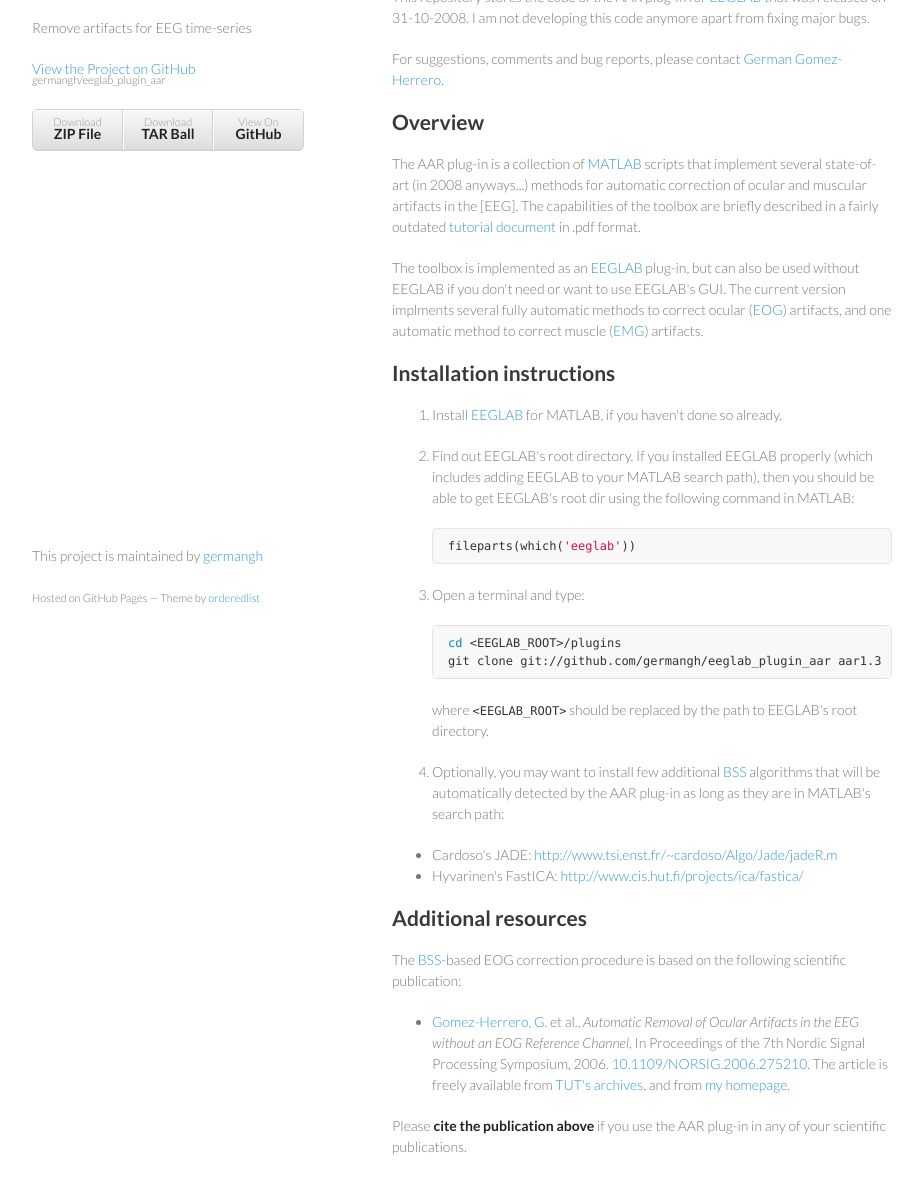
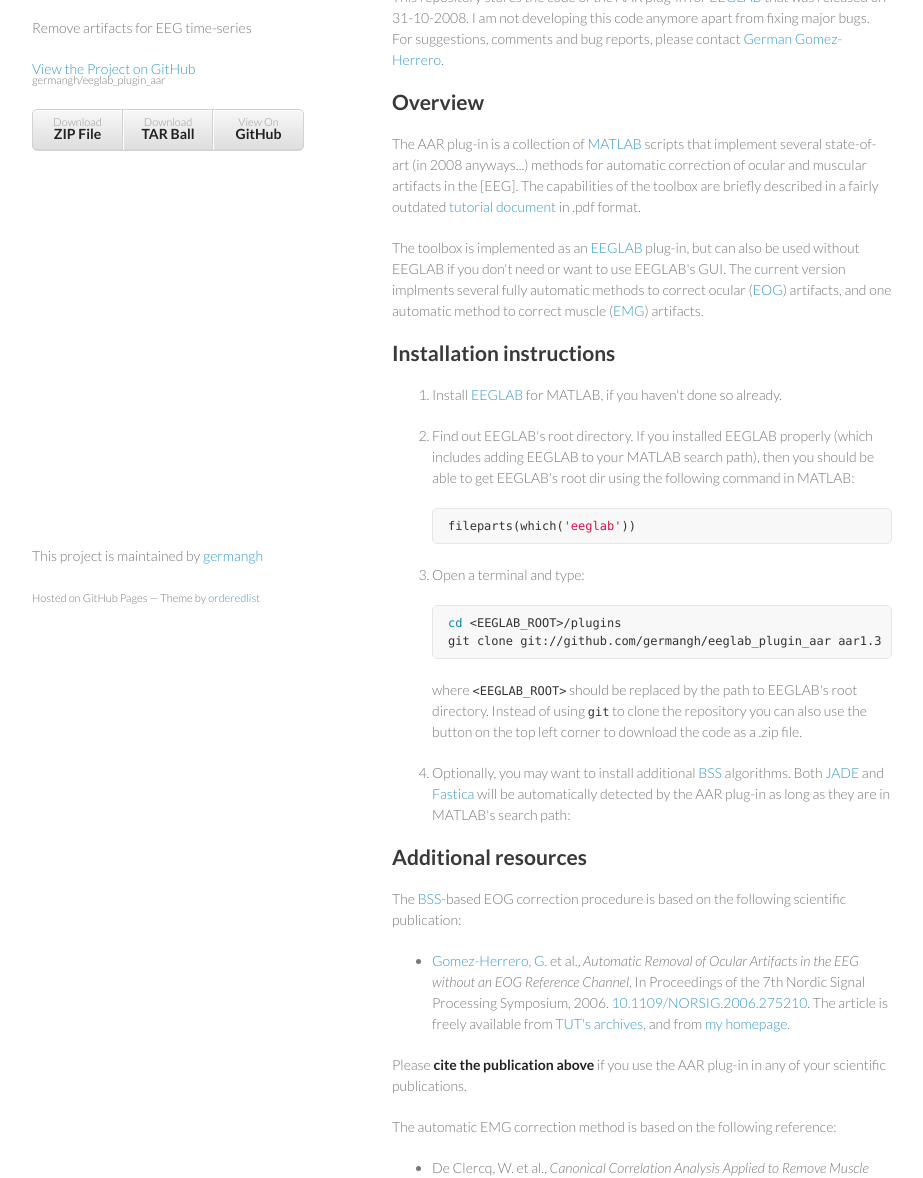
Before and after one commit to germangh/eeglab_plugin_aar, a plain HTML site: page index.html in a window 1280 px wide. Shown: the part 123-1301 px from the top of the page, without its empty margins (178-1101 px from the left). Drawn offline with Linux system fonts and the light colour scheme.

```diff
--- a/index.html
+++ b/index.html
@@ -32,9 +32,8 @@
 <a name="aar-plug-in-for-eeglab" class="anchor" href="#aar-plug-in-for-eeglab"><span class="octicon octicon-link"></span></a>AAR plug-in for EEGLAB</h1>
 
 <p>This repository stores the code of the AAR plug-in for <a href="http://sccn.ucsd.edu/eeglab/">EEGLAB</a> that was
-released on 31-10-2008. I am not developing this code anymore apart from fixing major bugs.</p>
-
-<p>For suggestions, comments and bug reports, please contact <a href="http://germangh.com">German Gomez-Herrero</a>.</p>
+released on 31-10-2008. I am not developing this code anymore apart from fixing major bugs.
+For suggestions, comments and bug reports, please contact <a href="http://germangh.com">German Gomez-Herrero</a>.</p>
 
 <h2>
 <a name="overview" class="anchor" href="#overview"><span class="octicon octicon-link"></span></a>Overview</h2>
@@ -71,17 +70,13 @@
 </pre></div>
 
 <p>where <code>&lt;EEGLAB_ROOT&gt;</code> should be replaced by the path to EEGLAB's root
-directory.</p>
+directory. Instead of using <code>git</code> to clone the repository you can also use the
+button on the top left corner to download the code as a .zip file.</p>
 </li>
-<li><p>Optionally, you may want to install few additional <a href="http://en.wikipedia.org/wiki/Blind_signal_separation">BSS</a> algorithms that
-will be automatically detected by the AAR plug-in as long as they are in
-MATLAB's search path:</p></li>
-</ol><ul>
-<li>Cardoso's JADE: <a href="http://www.tsi.enst.fr/%7Ecardoso/Algo/Jade/jadeR.m">http://www.tsi.enst.fr/~cardoso/Algo/Jade/jadeR.m</a>
-</li>
-<li>Hyvarinen's FastICA: <a href="http://www.cis.hut.fi/projects/ica/fastica/">http://www.cis.hut.fi/projects/ica/fastica/</a>
-</li>
-</ul><h2>
+<li><p>Optionally, you may want to install additional <a href="http://en.wikipedia.org/wiki/Blind_signal_separation">BSS</a> algorithms. Both
+<a href="http://www.tsi.enst.fr/%7Ecardoso/Algo/Jade/jadeR.m">JADE</a> and <a href="http://www.cis.hut.fi/projects/ica/fastica/">Fastica</a> will be automatically detected by the
+AAR plug-in as long as they are in MATLAB's search path:</p></li>
+</ol><h2>
 <a name="additional-resources" class="anchor" href="#additional-resources"><span class="octicon octicon-link"></span></a>Additional resources</h2>
 
 <p>The <a href="http://en.wikipedia.org/wiki/Blind_signal_separation">BSS</a>-based EOG correction procedure is based on the following
```
Also changed, not shown: params.json (+1 -1 lines).
